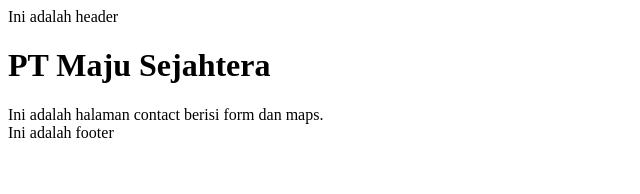
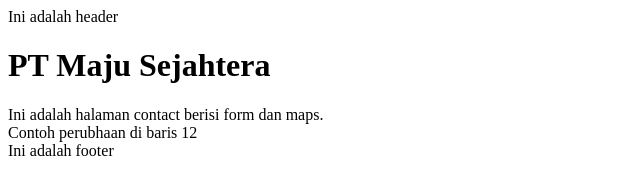
Before and after one commit to rudiman-ctrl/Company-Profile, a plain HTML site: page contact-us.html in a window 1280 px wide. Shown: the whole page, without its empty margins (0-640 px from the left). Drawn offline with Linux system fonts and the light colour scheme.

```diff
--- a/contact-us.html
+++ b/contact-us.html
@@ -9,6 +9,7 @@
     <header>Ini adalah header</header>
     <h1>PT Maju Sejahtera</h1>
     <div>Ini adalah halaman contact berisi form dan maps.</div>
+    <div>Contoh perubhaan di baris 12</div>
     <footer>Ini adalah footer</footer>
   </body>
 </html>
```
